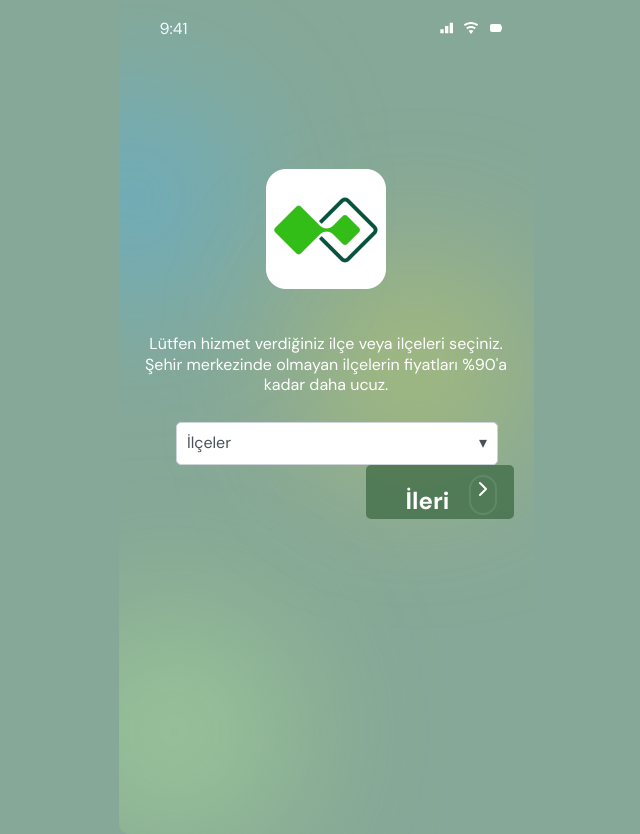
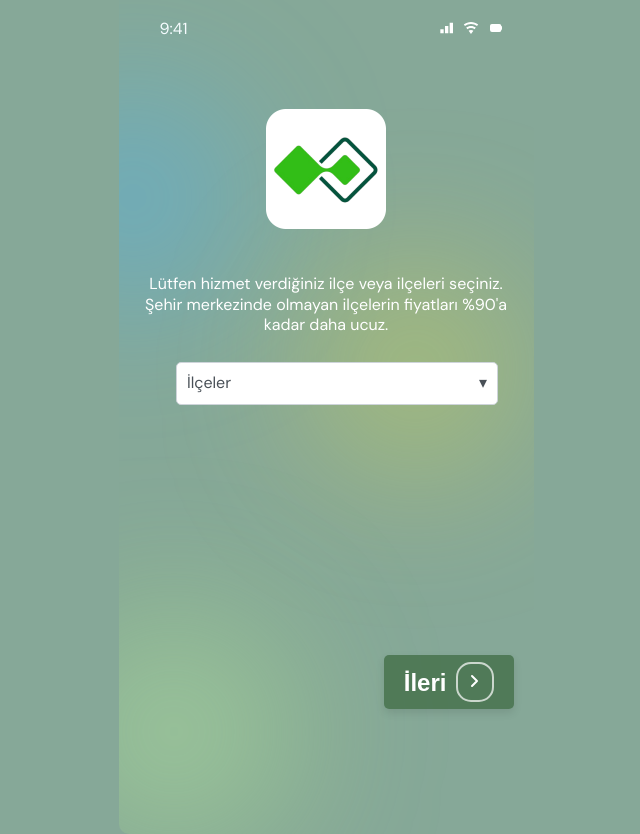
Before and after one commit to mehmetburakbaykal/eterna-case, a website: page index.html in a window 1280 px wide. Shown: the whole page, without its empty margins (314-954 px from the left). Drawn offline with nearby package versions, Linux system fonts and the light colour scheme.

Commit message:
first page UI done

```diff
--- a/css/style.css
+++ b/css/style.css
@@ -38,7 +38,8 @@
 
         #router-view {
             position: relative;
-            top: 127px;
+            top: 67px;
+            height: 600px;
         }
 
         #app {
@@ -194,37 +195,36 @@
             border-radius: 50%;
         }
 
-        .bottom-button-container {
+        .custom-button {
             display: flex;
+            align-items: center;
             justify-content: space-between;
-        }
-
-        .next-button {
-            display: flex;
-            justify-content: space-between;
-            text-align: center;
-            background: rgba(71, 115, 77, 0.85);
-            width: 108px;
-            height: 33.58px;
+            background-color: rgba(71, 115, 77, 0.85);
+            color: #ffffff;
+            border: none;
             border-radius: 5px;
+            padding: 6.93px 20px;
             font-size: 24px;
             font-weight: 600;
             line-height: 31.25px;
-            padding: 10px 20px;
-            color: rgba(255, 255, 255, 1);
+            cursor: pointer;
+            transition: all 0.3s ease;
+            position: relative;
+            box-shadow: 0 4px 8px rgba(0, 0, 0, 0.1);
         }
 
-        .text {
-            padding: 10px 20px;
+        .custom-button .icon {
+            display: flex;
+            justify-content: center;
+            align-items: center;
+            width: 33.05px;
+            height: 35.72px;
+            border: 2px solid rgba(255, 255, 255, 0.7);
+            border-radius: 15px;
+            margin-left: 10px;
+            transition: background-color 0.3s ease, border-color 0.3s ease;
         }
 
-        .chevron-button {
-            display: flex;
-            justify-content: center;
-            text-align: center;
-            width: 33.05px;
-            height: 35.72px;
-            border: 2px solid rgb(97, 135, 105);
-            border-radius: 15px;
-            margin-bottom: 15px;
+        .custom-button:active {
+            transform: scale(0.98);
         }
--- a/index.html
+++ b/index.html
@@ -71,22 +71,15 @@
                 </div>
             </div>
 
-            <div class="bottom-button-container">
-                <div></div>
-                <div class="next-button">
-                    <div class="text">
-                        İleri
-                    </div>
-                    <div class="chevron-button">
-                        <svg xmlns="http://www.w3.org/2000/svg" width="24" height="24" viewBox="0 0 24 24" fill="none"
-                            stroke="currentColor" stroke-width="2" stroke-linecap="round" stroke-linejoin="round"
-                            class="icon icon-tabler icons-tabler-outline icon-tabler-chevron-right">
-                            <path stroke="none" d="M0 0h24v24H0z" fill="none" />
-                            <path d="M9 6l6 6l-6 6" />
-                        </svg>
-                    </div>
-                </div>
-            </div>
+            <button class="custom-button" style="position: absolute; bottom: 0; right: 0;">
+                İleri
+                <span class="icon">
+                    <svg xmlns="http://www.w3.org/2000/svg" width="16" height="16" fill="none" stroke="currentColor"
+                        stroke-width="2" stroke-linecap="round" stroke-linejoin="round">
+                        <path d="M5 12l5-5-5-5" />
+                    </svg>
+                </span>
+            </button>
         </div>
     </div>
 
```
